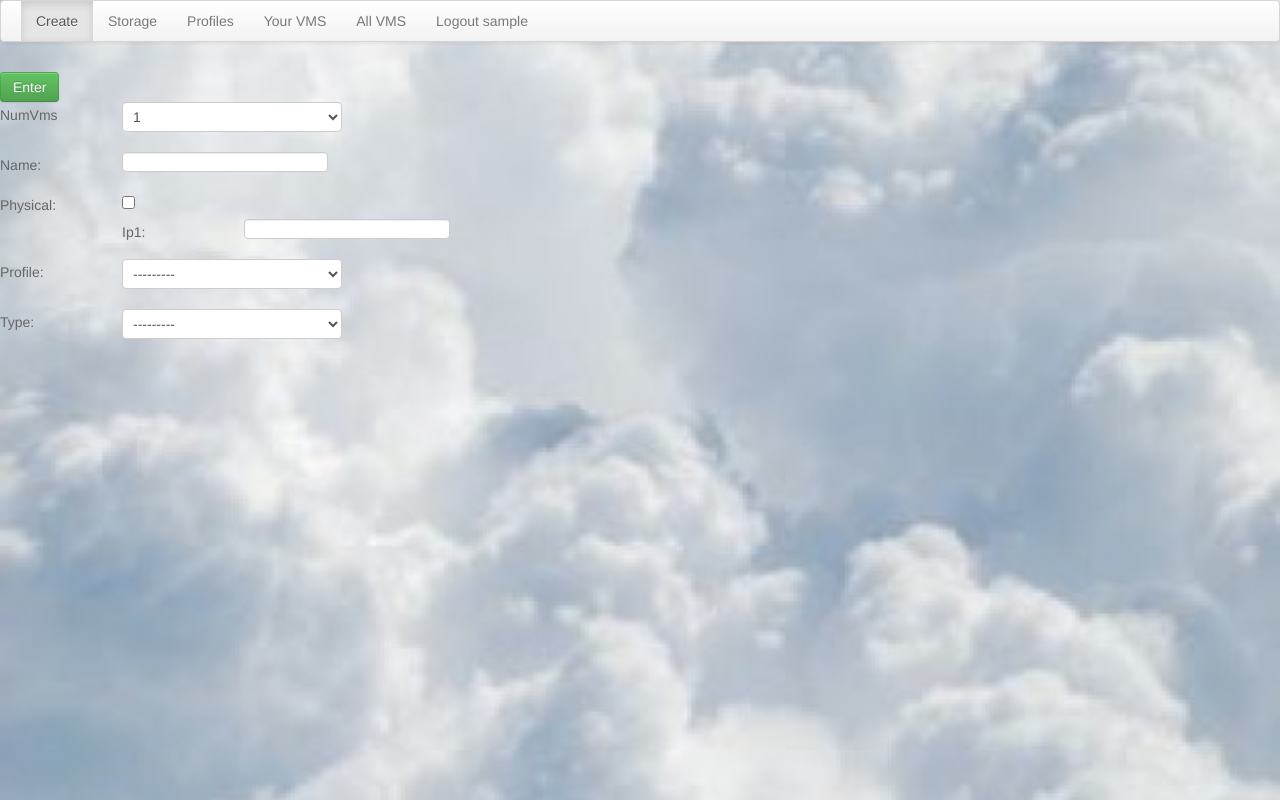
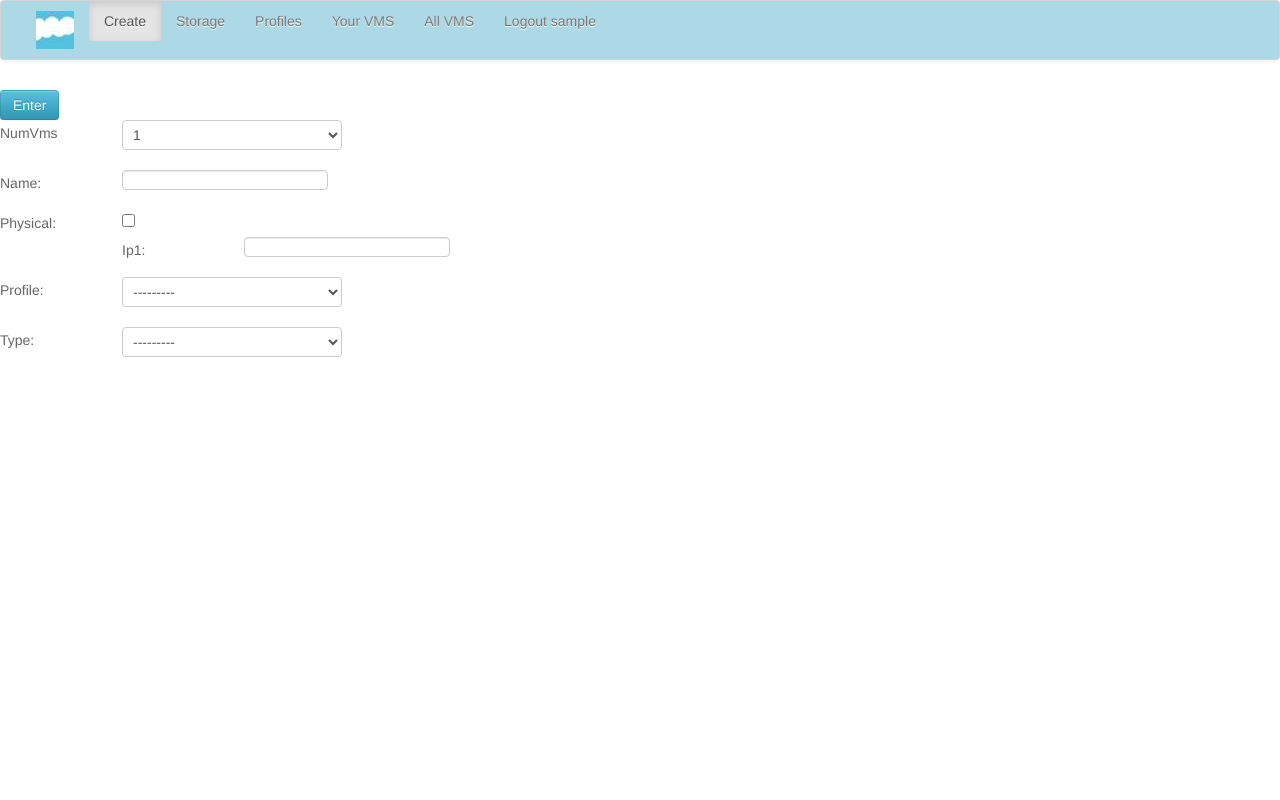
Before and after one commit to karmab/nuages, a Django app: page /nuages/ in a window 1280 px wide. Run offline with Django 3.2, Linux system fonts and the light colour scheme; the visitor is signed in with stand-in values (Sample User, id 1); data comes from the database, SQL or seed files in the repository; data that the repository does not hold is empty; parts of the project's set-up code (start-up, migrations or seed data) failed here and were passed over; some libraries are stand-ins or nearby versions.

Commit message:
new design

```diff
--- a/portal/views.py
+++ b/portal/views.py
@@ -209,7 +209,7 @@ def profiles(request):
 	    providers = ""
 	    if profile.cobblerprofile:
 	    	cobblerprofile=profile.cobblerprofile
-            return HttpResponse("Cobbler: %s<p>Datacenter: %s<p>Cluster: %s<p>Numcpu: %s<p>Memory: %s<p>Guestid: %s<p>Disksize1 in Gb: %s<p>Numero Interfaces: %s<p>Foreman Support: %s<p>Cobbler Support:%s<p>Iso: %s<p>Virtual Provider: %s<p>Physical Provider: %s<p>" % (cobblerprofile,profile.datacenter,profile.clu,profile.numcpu,profile.memory,profile.guestid,profile.disksize1,profile.numinterfaces,profile.foreman,profile.cobbler,profile.iso,profile.virtualprovider,profile.physicalprovider ))
+            return HttpResponse("Cobbler: %s<p><p>Datacenter: %s<p>Cluster: %s<p>Numcpu: %s<p>Memory: %s<p>Guestid: %s<p>Disksize1 in Gb: %s<p>Numero Interfaces: %s<p>Foreman Support: %s<p>Cobbler Support:%s<p>Iso: %s<p>Virtual Provider: %s<p>Physical Provider: %s<p>" % (cobblerprofile,profile.datacenter,profile.clu,profile.numcpu,profile.memory,profile.guestid,profile.disksize1,profile.numinterfaces,profile.foreman,profile.cobbler,profile.iso,profile.virtualprovider,profile.physicalprovider ))
         elif username.is_staff:
 	    profiles = Profile.objects.all()
 	    if not profiles:
--- a/static/css/base.css
+++ b/static/css/base.css
@@ -5,7 +5,6 @@ body {
     font-family: "Lucida Grande","DejaVu Sans","Bitstream Vera Sans",Verdana,Arial,sans-serif;
     color: #036;
     background: #fff;
-    background-image:url('/static/img/nuages.jpg');
 }
 
 /* LINKS */
--- a/static/css/bootstrap.css
+++ b/static/css/bootstrap.css
@@ -1,7 +1,6 @@
 /* set the background-color to red */
 .navbar-inner
 {
-    background-color: #green;
-    /* background-image: none; */
-    color: black;
+    background-color: #ADD8E6;
+    background-image: none;
 }
--- a/static/css/design.css
+++ b/static/css/design.css
@@ -4,7 +4,7 @@ body {
     font: 100% verdana, arial, sans-serif;
     background-color: #fff;
     margin: 50px;
-    background-image:url('/static/img/nuages.jpg');
+    /* background-image:url('/static/img/nuages.jpg'); */
     background-repeat:no-repeat;
     background-size: 100% auto;
 }
--- a/static/css/login.css
+++ b/static/css/login.css
@@ -4,7 +4,7 @@ body {
     font: 100% verdana, arial, sans-serif;
     background-color: #fff;
     margin: 50px;
-    background-image:url('/static/img/nuages.jpg');
+    /* background-image:url('/static/img/nuages.jpg'); */
     background-repeat:no-repeat;
     background-size: 100% auto;
 }
--- a/templates/base.html
+++ b/templates/base.html
@@ -41,9 +41,9 @@
     {% endif %}
 
 
-<!-- <ul id="tabnav" > -->
 <div class="navbar"><div class="navbar-inner">
 <ul class="nav">
+     <li><a href="https://github.com/karmab/nuages"><img src="/static/img/nuages.jpg"/></a></li>
      <li class="active"><a href="/nuages/vms/">Create</a></li>
      <li><a href="/nuages/storage/">Storage</a></li>
      <li><a href="/nuages/profiles/">Profiles</a></li>
--- a/templates/create.html
+++ b/templates/create.html
@@ -14,7 +14,7 @@
 </div> -->
 <p id="result"></p>
 <label id="id_storagedomainlabel">Storages</label><select id="id_storagedomain"/><p><p>
-<input type="submit" value="Enter" class="btn btn-success" onclick="createvm();"/><p>
+<input type="submit" value="Enter" class="btn btn-info" onclick="createvm();"/><p>
 <label >NumVms</label><select id="numvms">
   <option value="1" selected="selected">1</option>
   <option value="2">2</option>
--- a/templates/profiles.html
+++ b/templates/profiles.html
@@ -9,7 +9,7 @@
 <option value="{{profile.name }}" >{{profile.name }}</option>
 {% endfor %}
 </select></p>
-<div id="voila2"><input name="voila2" type="submit" class="btn btn-success" value="Enter" onclick="getprofile();"/></div>
+<div id="voila2"><input name="voila2" type="submit" class="btn btn-info" value="Enter" onclick="getprofile();"/></div><p>
 <fieldset class="module aligned">
 <p id="profileinfo"></p>
 </fieldset>
--- a/templates/storage.html
+++ b/templates/storage.html
@@ -14,7 +14,7 @@
 {% endfor %}
 </select></p>
 
-<div id="voila2"><input name="voila2" type="submit" class="btn btn-success"  value="Enter" onclick="getstorage();"/></div>
+<div id="voila2"><input name="voila2" type="submit" class="btn btn-info"  value="Enter" onclick="getstorage();"/></div>
 <p id="error"></p>
 <p id="storageinfo"></p>
 <p id="storageinfo0"></p>
```
Also changed, not shown: templates/login.html (+6 -2 lines), static/img/nuages.jpg, static/img/wheel.gif.
